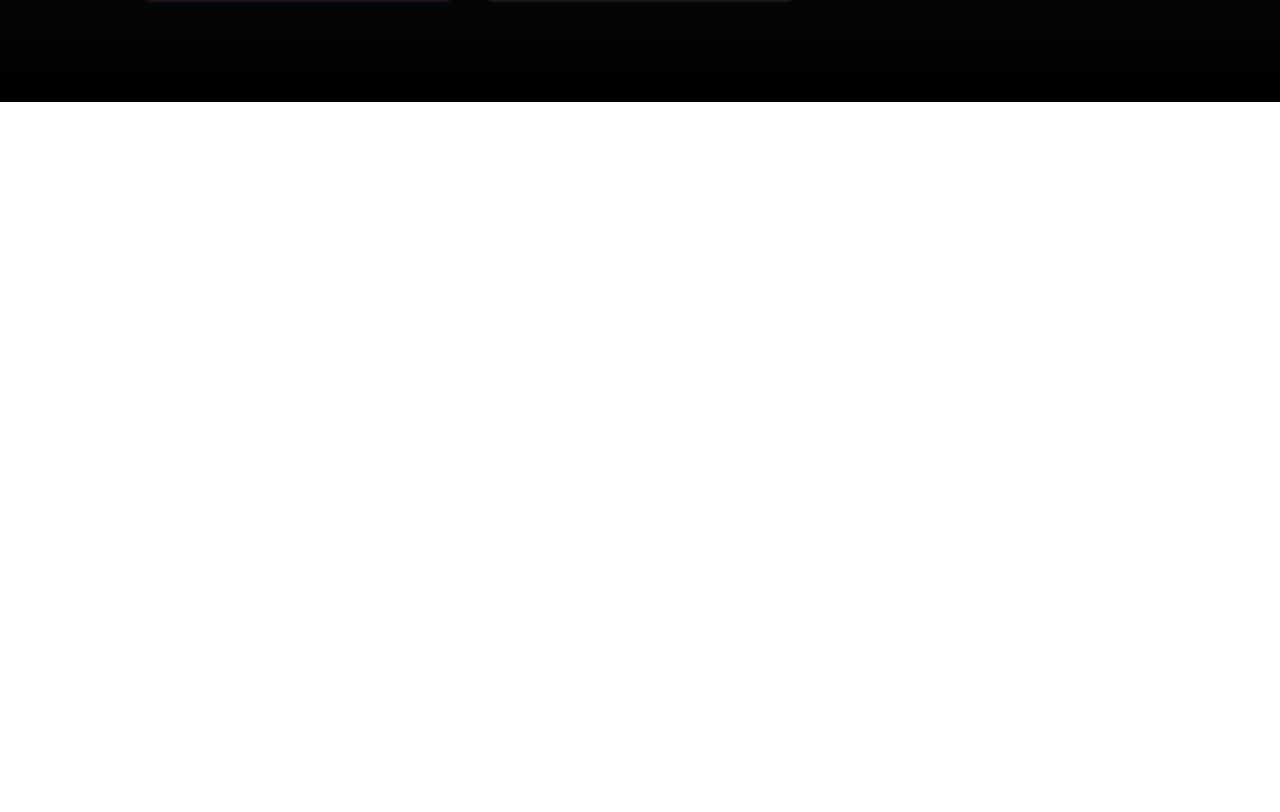
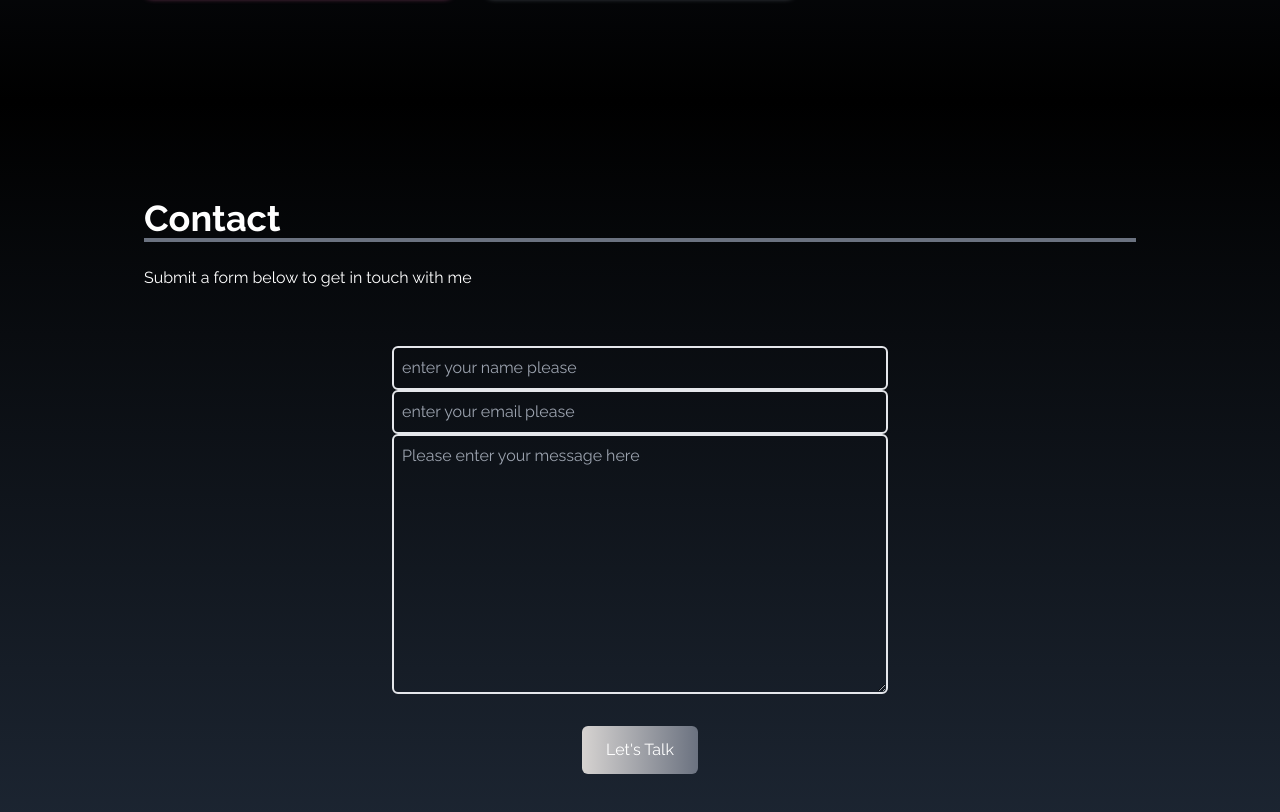
Before and after one commit to SSBladedge/react_portfolio, a React (Create React App) app: page / in a window 1280 px wide. Shown: the part 3098-3910 px from the top of the page. Before the commit the page ends 3200 px from the top, so only its background shows below. Built offline with nearby package versions, Linux system fonts and the light colour scheme; the HTML template or start-up script is replaced by a standard one.

Commit message:
Contacts ready

```diff
--- a/src/App.js
+++ b/src/App.js
@@ -4,6 +4,7 @@ import NavBar from "./components/NavBar";
 import Portfolio from "./components/Portfolio";
 import SocialLinks from "./components/SocialLinks";
 import Experience from "./components/Experience";
+import Contact from "./components/Contact";
 
 
 function App() {
@@ -14,7 +15,7 @@ function App() {
       <About />
       <Portfolio />
       <Experience />
-
+      <Contact />
 
       <SocialLinks />
     </div>
--- /dev/null
+++ b/src/components/Contact.jsx
@@ -0,0 +1,49 @@
+import React from "react";
+
+const Contact = () => {
+  return (
+    <div
+      name="contact"
+      className="w-full h-screen bg-gradient-to-b from-black to-gray-800 p-4 text-white"
+    >
+      <div className="flex flex-col p-4 justify-center max-w-screen-lg mx-auto h-full">
+        <div className="pb-8">
+          <p className="text-4xl font-bold border-b-4 border-gray-500">
+            Contact
+          </p>
+          <p className="py-6">Submit a form below to get in touch with me</p>
+        </div>
+
+        <div className="flex justify-center item-center">
+          <form action="" className="flex flex-col w-full md:w-1/2">
+            <input
+              type="text"
+              name="name"
+              placeholder="enter your name please"
+              className="p-2 bg-transparent border-2 rounded-md text-white focus:outline-none"
+            />
+
+            <input
+              type="text"
+              name="email"
+              placeholder="enter your email please"
+              className="p-2 bg-transparent border-2 rounded-md text-white focus:outline-none"
+            />
+
+            <textarea
+              name="message"
+              rows="10"
+              placeholder="Please enter your message here"
+              className="p-2 bg-transparent border-2 rounded-md text-whitefocus:outline-none"
+            ></textarea>
+            <button className="text-white bg-gradient-to-r from-stone-300  to-gray-500 px-6 py-3 my-8 mx-auto flex item-center rounded-md hover:scale-110 duration-300">
+              Let's Talk
+            </button>
+          </form>
+        </div>
+      </div>
+    </div>
+  );
+};
+
+export default Contact;
```
Also changed, not shown: 1 other file (tests, documents, lock files or other folders).
